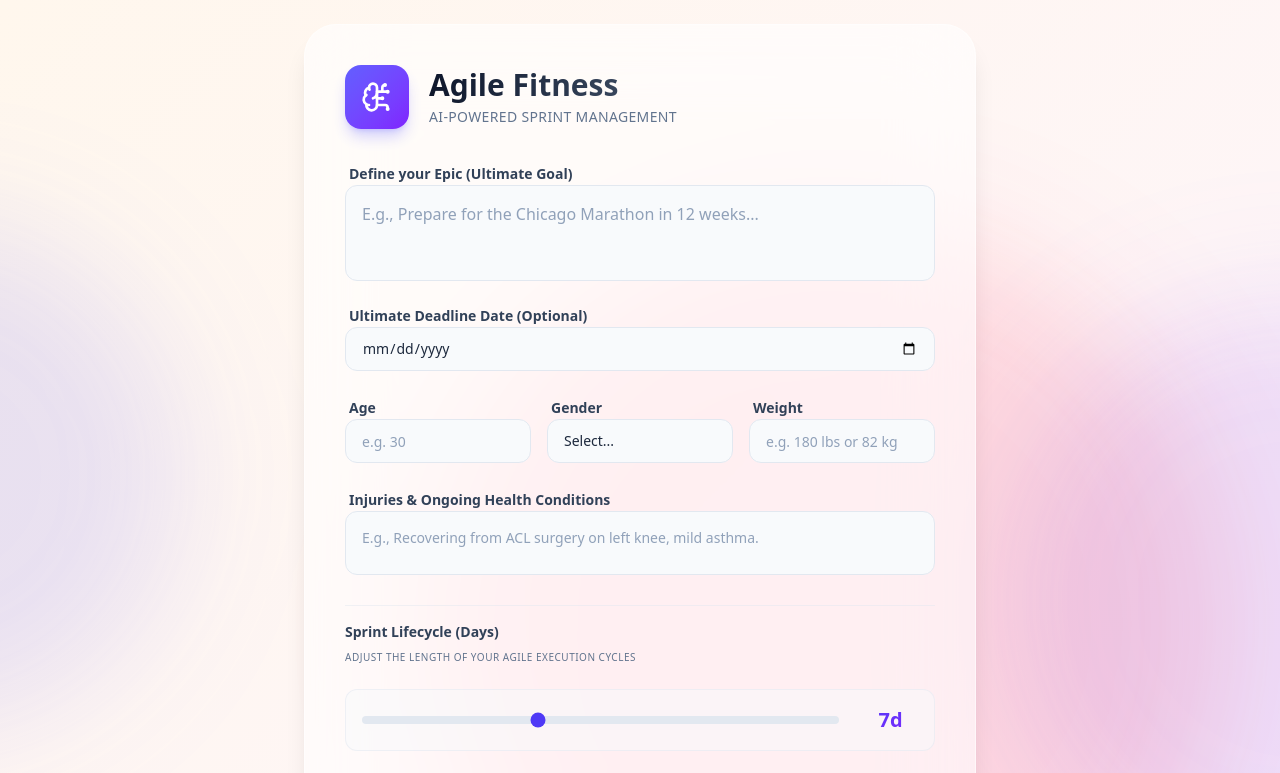
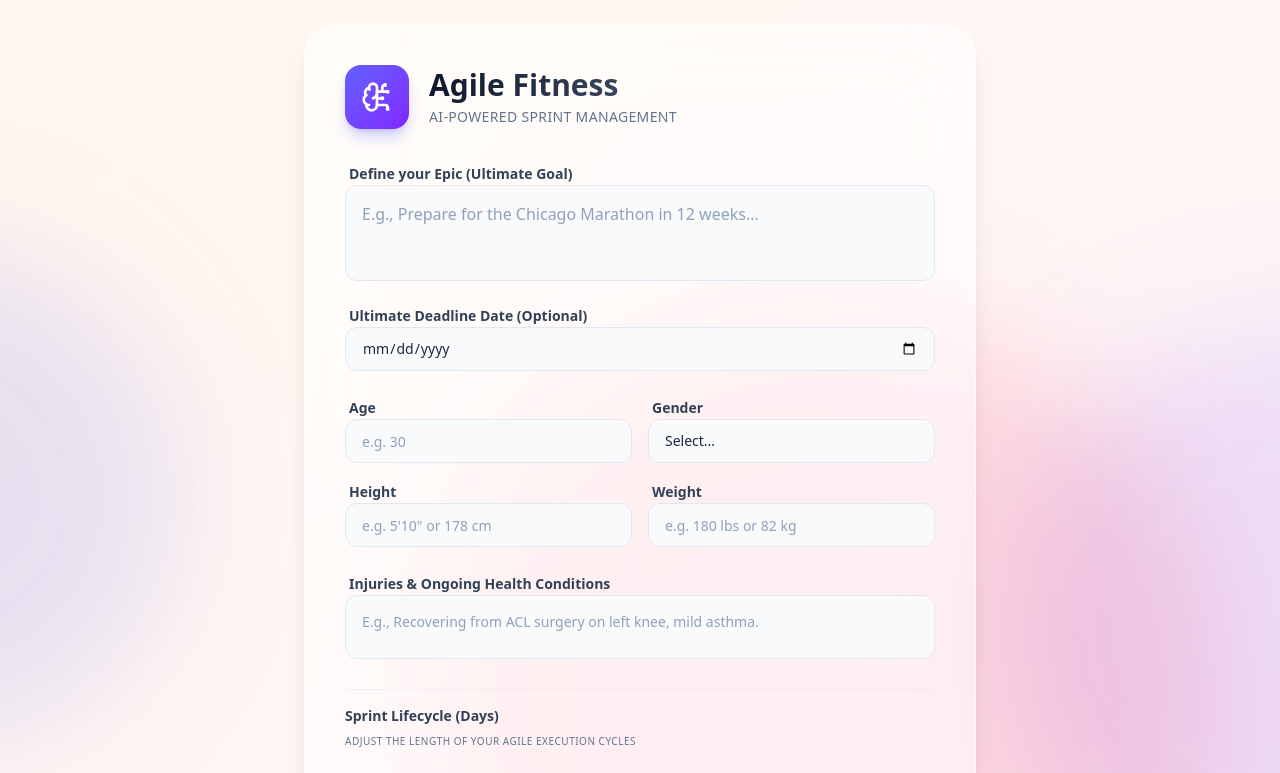
Before and after one commit to haseebashfaq490/AgileFit-App, a React (Vite) app: page / in a window 1280 px wide. Shown: the top 773 px of the page. Built offline with nearby package versions, Linux system fonts and the light colour scheme.

Commit message:
feat: Add height to user profile and epic generation
Includes height in the user's profile data and passes it to the Gemini AI for more personalized workout generation. Also adjusts the personal details grid layout.

```diff
--- a/src/App.tsx
+++ b/src/App.tsx
@@ -93,6 +93,7 @@ export default function App() {
   const [age, setAge] = useLocalStorage<string>('af_age', '');
   const [gender, setGender] = useLocalStorage<string>('af_gender', '');
   const [weight, setWeight] = useLocalStorage<string>('af_weight', '');
+  const [height, setHeight] = useLocalStorage<string>('af_height', '');
   const [injuries, setInjuries] = useLocalStorage<string>('af_injuries', '');
   const [isEpicSet, setIsEpicSet] = useLocalStorage<boolean>('af_isEpicSet', false);
   const [workouts, setWorkouts] = useLocalStorage<Workout[]>('af_workouts', []);
@@ -184,7 +185,7 @@ export default function App() {
     setIsLoading(true);
     setError(null);
     try {
-      const parsedWorkouts = await generateEpicBacklog({ epic, age, gender, weight, injuries, epicDeadline });
+      const parsedWorkouts = await generateEpicBacklog({ epic, age, gender, weight, height, injuries, epicDeadline });
 
       const newWorkouts = parsedWorkouts.map((w: any) => ({ ...w, status: 'backlog' as const }));
       setWorkouts(newWorkouts);
@@ -371,7 +372,7 @@ export default function App() {
               </div>
 
               {/* Personal Details Grid */}
-              <div className="grid grid-cols-1 md:grid-cols-3 gap-4">
+              <div className="grid grid-cols-1 md:grid-cols-2 gap-4">
                 <div className="space-y-2">
                   <label className="text-sm font-semibold text-slate-700 dark:text-slate-300 ml-1">Age</label>
                   <input
@@ -395,6 +396,16 @@ export default function App() {
                     <option value="Non-binary">Non-binary</option>
                     <option value="Prefer not to say">Prefer not to say</option>
                   </select>
+                </div>
+                <div className="space-y-2">
+                  <label className="text-sm font-semibold text-slate-700 dark:text-slate-300 ml-1">Height</label>
+                  <input
+                    type="text"
+                    value={height}
+                    onChange={(e) => setHeight(e.target.value)}
+                    placeholder="e.g. 5'10&quot; or 178 cm"
+                    className="w-full h-11 px-4 bg-slate-50 dark:bg-slate-950/50 border border-slate-200 dark:border-slate-800 rounded-xl text-slate-800 dark:text-slate-200 placeholder-slate-400 dark:placeholder-slate-600 focus:outline-none focus:ring-2 focus:ring-indigo-500/50 focus:border-indigo-500 transition-all text-sm"
+                  />
                 </div>
                 <div className="space-y-2">
                   <label className="text-sm font-semibold text-slate-700 dark:text-slate-300 ml-1">Weight</label>
--- a/src/services/geminiService.ts
+++ b/src/services/geminiService.ts
@@ -14,7 +14,7 @@ const getAI = () => {
 };
 
 export const generateEpicBacklog = async (userData: any) => {
-  const { epic, age, gender, weight, injuries, epicDeadline } = userData;
+  const { epic, age, gender, weight, height, injuries, epicDeadline } = userData;
   const ai = getAI();
   const response = await ai.models.generateContent({
     model: 'gemini-3-flash-preview',
@@ -23,6 +23,7 @@ export const generateEpicBacklog = async (userData: any) => {
       - Age: ${age || 'Not specified'}
       - Gender: ${gender || 'Not specified'}
       - Weight: ${weight || 'Not specified'}
+      - Height: ${height || 'Not specified'}
       - Injuries & Health Conditions: ${injuries || 'None'}
 
       The user's Epic Goal is: ${epic}.
```
